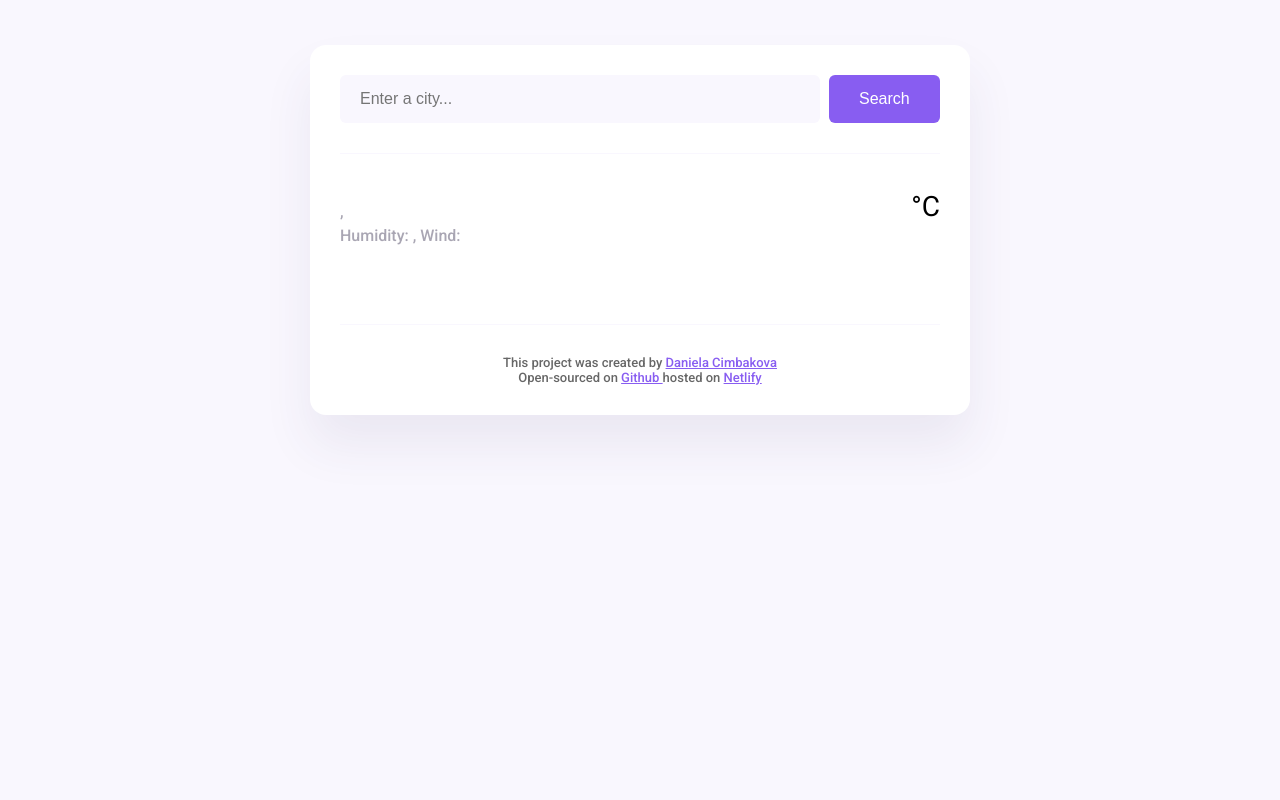
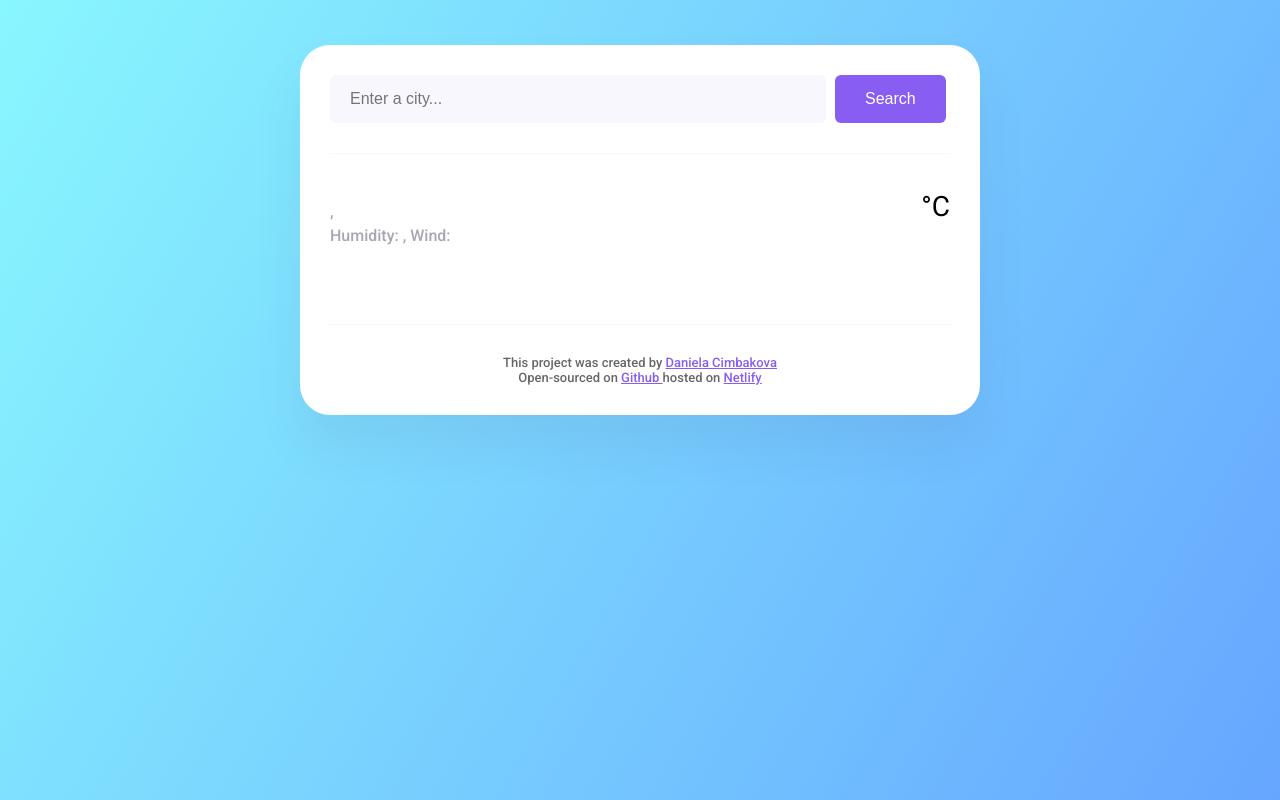
Before and after one commit to AutumnWildwind/Weather-app, a plain HTML site: page index.html in a window 1280 px wide. Drawn offline with nearby package versions, Linux system fonts and the light colour scheme; no server answers.

Commit message:
Adjusted CSS

```diff
--- a/src/style.css
+++ b/src/style.css
@@ -1,5 +1,7 @@
 body {
-  background-color: #f9f7fe;
+  background: linear-gradient(120deg, #89f7fe 0%, #66a6ff 100%);
+  background-repeat: no-repeat;
+  background-attachment: fixed;
   font-family: "Roboto", sans-serif;
 }
 
@@ -9,10 +11,10 @@ a {
 
 .weather-app {
   background: white;
-  max-width: 600px;
+  max-width: 620px;
   margin: 45px auto;
   box-shadow: 0 30px 50px rgba(65, 50, 100, 0.08);
-  border-radius: 16px;
+  border-radius: 30px;
   padding: 30px;
 }
 header {
@@ -101,7 +103,7 @@ main {
   justify-content: center;
 }
 .weather-forecast-temperature-max {
-  color: firebrick;
+  color: #f652a4;
 }
 .weather-forecast-temperature-min {
   color: darkblue;
```
